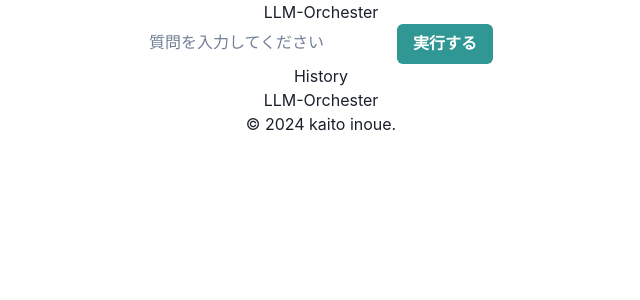
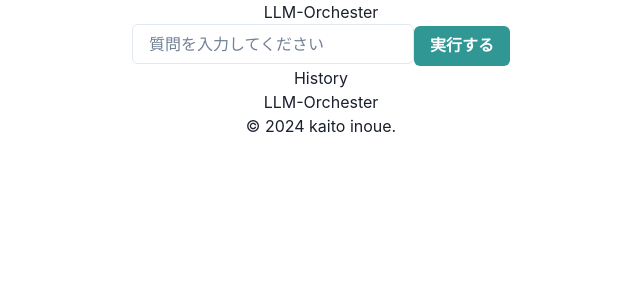
Before and after one commit to Katsudon10/LangChainApp, a React (Create React App) app in the folder frontend/: page / in a window 1280 px wide. Shown: the top 300 px of the page, without its empty margins (319-959 px from the left). Built offline with nearby package versions, Linux system fonts and the light colour scheme.

Commit message:
✨ 入力画面の開発

```diff
--- a/frontend/src/components/modules/Question.js
+++ b/frontend/src/components/modules/Question.js
@@ -1,5 +1,5 @@
 import React, { useState } from 'react';
-import {Button} from '@chakra-ui/react';
+import {Button,Input} from '@chakra-ui/react';
 
 import {Link} from "react-router-dom";
 
@@ -9,12 +9,21 @@ function Question() {
     const handleSubmit = (e) => {
         e.preventDefault();
         <Link to="/result" />
+        setQuestion("");
     }
 
     return (
         <div>
             <form >
-                <input type="text" value={question} onChange={(e) => setQuestion(e.target.value)} placeholder='質問を入力してください'/>
+                <Input
+                    size="md"
+                    width="auto"
+                    type="text"
+                    value={question}
+                    onChange={(e) => setQuestion(e.target.value)}
+                    placeholder='質問を入力してください'
+                    _placeholder={{ opacity: 1, color: 'gray.500' }}
+                />
                 <Button onClick={handleSubmit} colorScheme="teal" size="md">実行する</Button>
             </form>
         </div>
```
